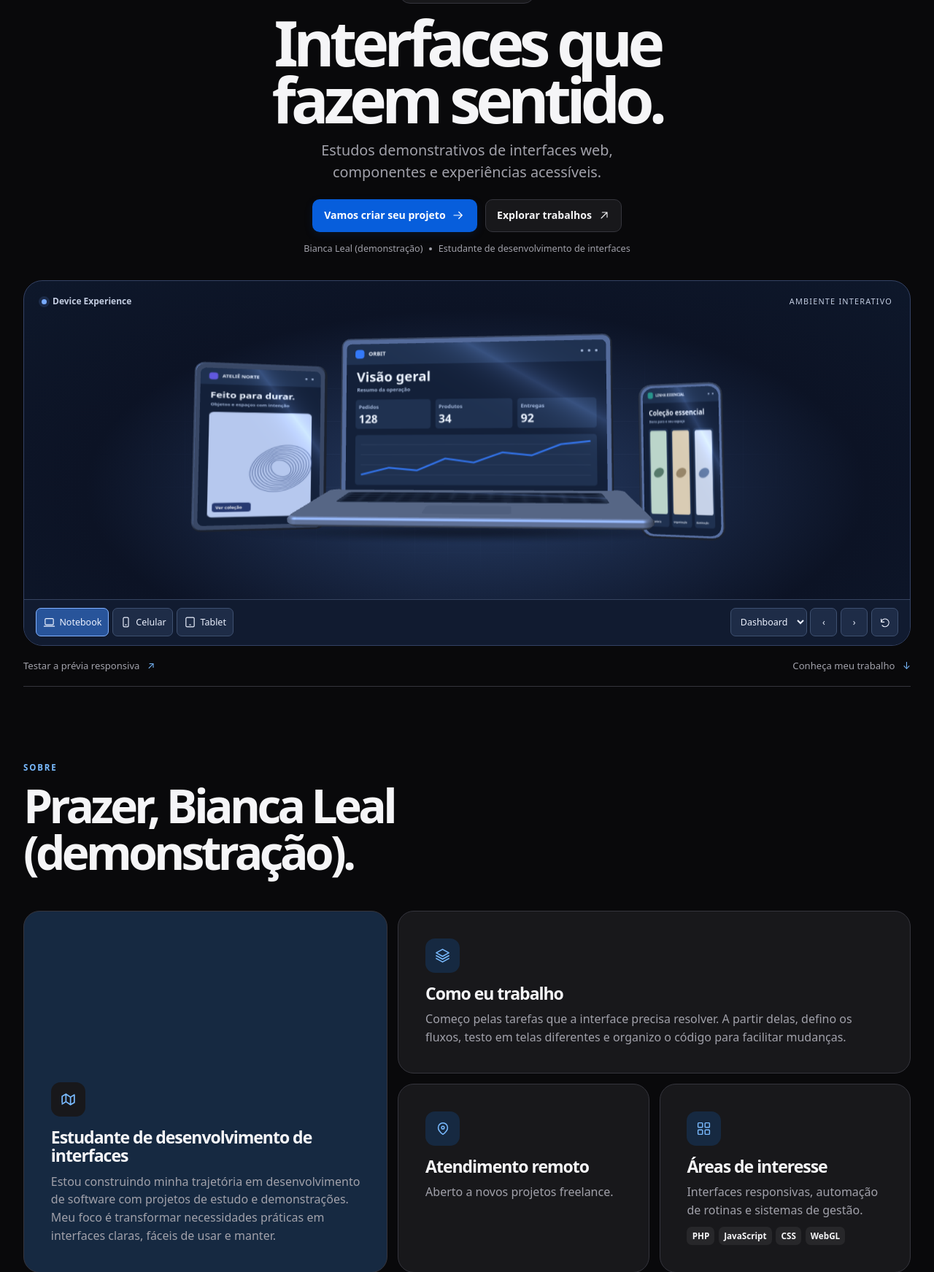
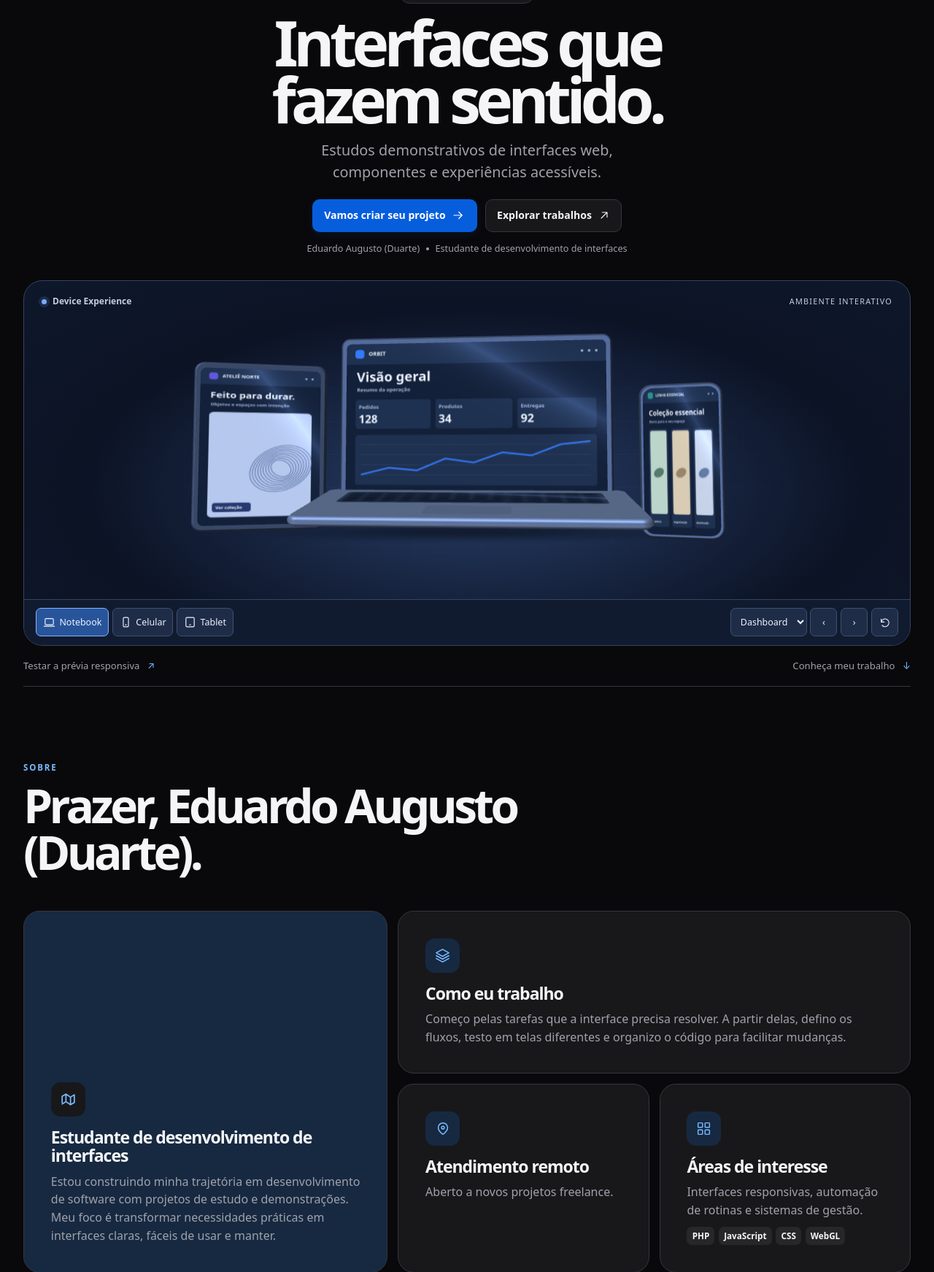
Before and after one commit to EduardoDuartee/portfolio, a PHP site: page / in a window 1280 px wide. Shown: the part 149-1892 px from the top of the page at 73% size. Run offline with PHP 8.4, Linux system fonts and the light colour scheme.

Commit message:
attz site

```diff
--- a/config/portfolio.php
+++ b/config/portfolio.php
@@ -7,7 +7,7 @@ if (!defined('PORTFOLIO_ENTRY')) {
 
 return [
     'name' => 'Next Interface',
-    'full_name' => 'Bianca Leal (demonstração)',
+    'full_name' => 'Eduardo Augusto (Duarte)',
     'role' => 'Estudante de desenvolvimento de interfaces',
     'headline' => 'Interfaces que fazem sentido.',
     'description' => 'Estudos demonstrativos de interfaces web, componentes e experiências acessíveis.',
@@ -18,16 +18,16 @@ return [
     'favorites' => ['PHP', 'JavaScript', 'CSS', 'WebGL'],
     'location' => 'Atendimento remoto',
     'available' => true,
-    'email' => '',
-    'phone' => '',
-    'whatsapp' => '',
+    'email' => 'deviceecreate@gmail.com',
+    'phone' => '(41) 992031389',
+    'whatsapp' => '(41) 992031389',
     'github_user' => '',
     'github' => '',
     'linkedin' => '',
     'theme' => 'light',
     'visual' => ['quality' => 1.65, 'default_device' => 'notebook'],
     'seo' => [
-        'title' => 'Bianca Leal | Estudos em interfaces',
+        'title' => 'Eduardo Augusto | Estudos em interfaces',
         'canonical' => '',
         'index' => false,
     ],
--- a/index.php
+++ b/index.php
@@ -1,4 +1,5 @@
 <?php
+
 declare(strict_types=1);
 
 define('PORTFOLIO_ENTRY', true);
@@ -25,14 +26,16 @@ header("Content-Security-Policy: default-src 'self'; script-src 'self'; style-sr
 <!doctype html>
 <html lang="pt-BR" data-theme="dark" data-resolved-theme="dark" data-portfolio-model="5">
 <?php require __DIR__ . '/includes/head.php'; ?>
+
 <body id="topo">
     <a href="#conteudo" class="skip">Ir para o conteúdo</a>
     <?php require __DIR__ . '/includes/header.php'; ?>
     <main id="conteudo">
-<?php foreach (['hero','about','expertise','services','projects','preview','experience-lab','process','project-studio','contact'] as $section) {
+        <?php foreach (['hero', 'about', 'expertise', 'services', 'projects', 'preview', 'experience-lab', 'process', 'project-studio', 'contact'] as $section) {
             require __DIR__ . '/sections/' . $section . '.php';
         } ?>
     </main>
     <?php require __DIR__ . '/includes/footer.php'; ?>
 </body>
+
 </html>
```
Lines whose indentation alone changed are shown as unchanged.
